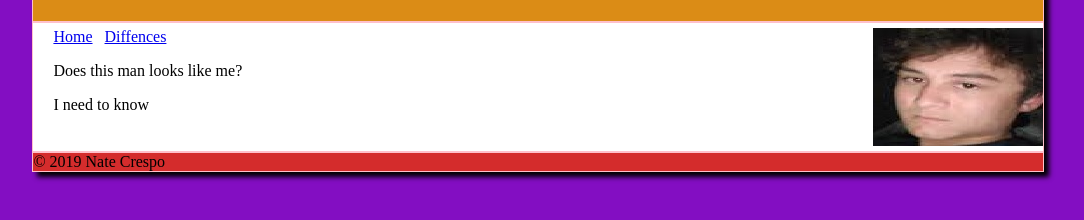
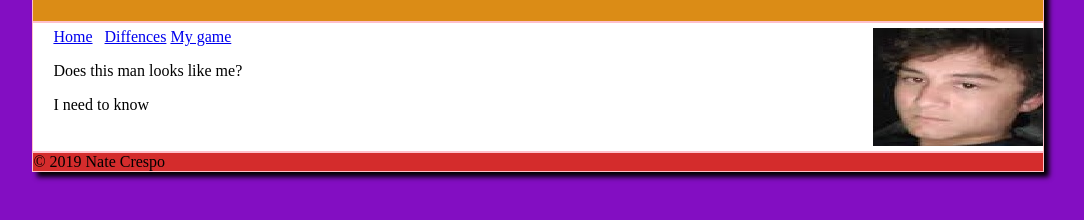
Before and after one commit to nccrespo/Nccrespo.github.io, a plain HTML site: page index.html in a window 1280 px wide. Shown: the part 68-288 px from the top of the page, without its empty margins (102-1186 px from the left). Drawn offline with Linux system fonts and the light colour scheme.

Commit message:
Update index.html

```diff
--- a/index.html
+++ b/index.html
@@ -14,6 +14,7 @@
 				<nav>
 					<a href="index.html">Home</a> &nbsp;
 					<a href="comparison.html">Diffences</a>
+					<a href="gameBoard5x5.html">My game</a>
 				</nav>
 
 				<p>Does this man looks like me?</p>
```
